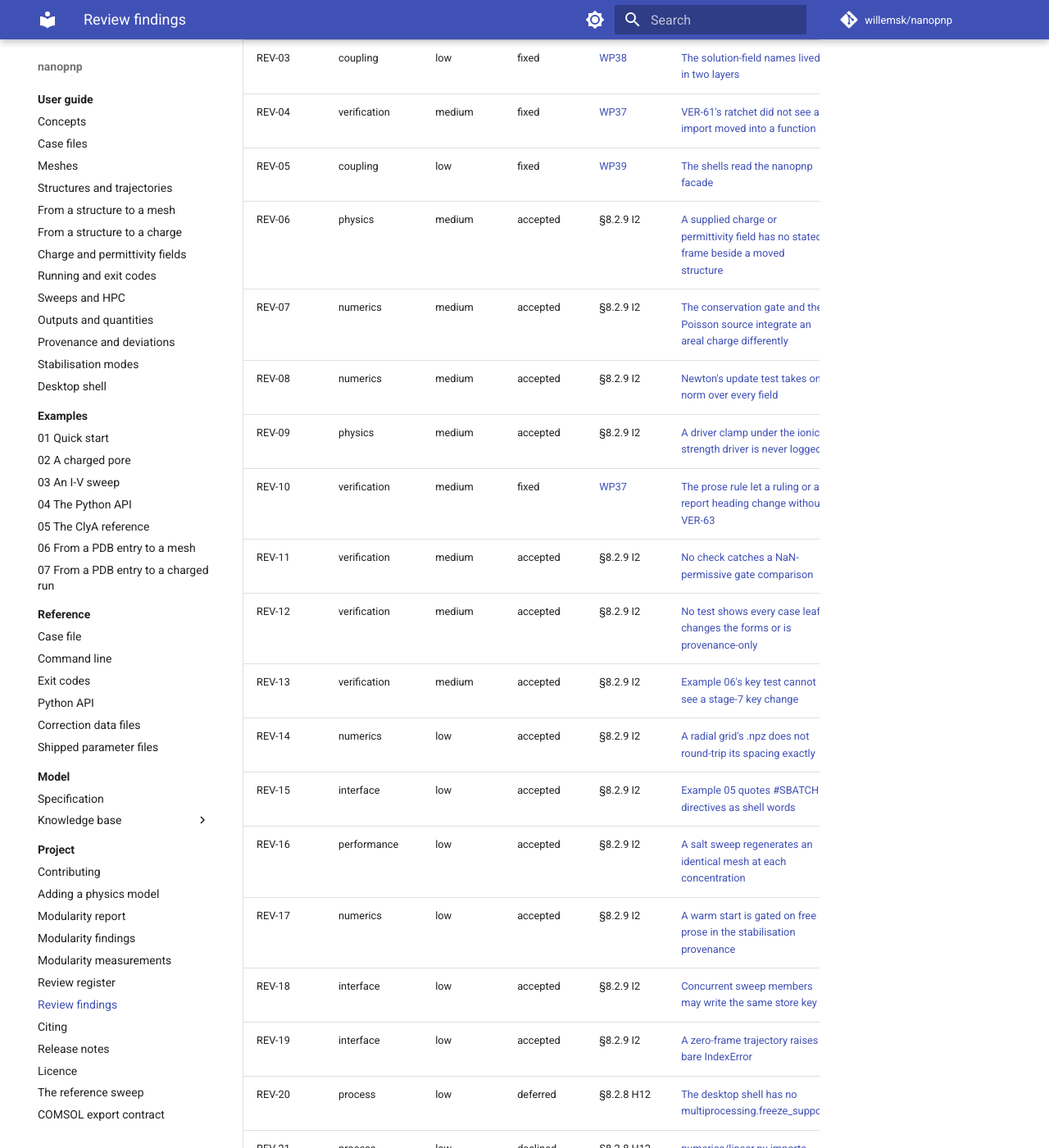
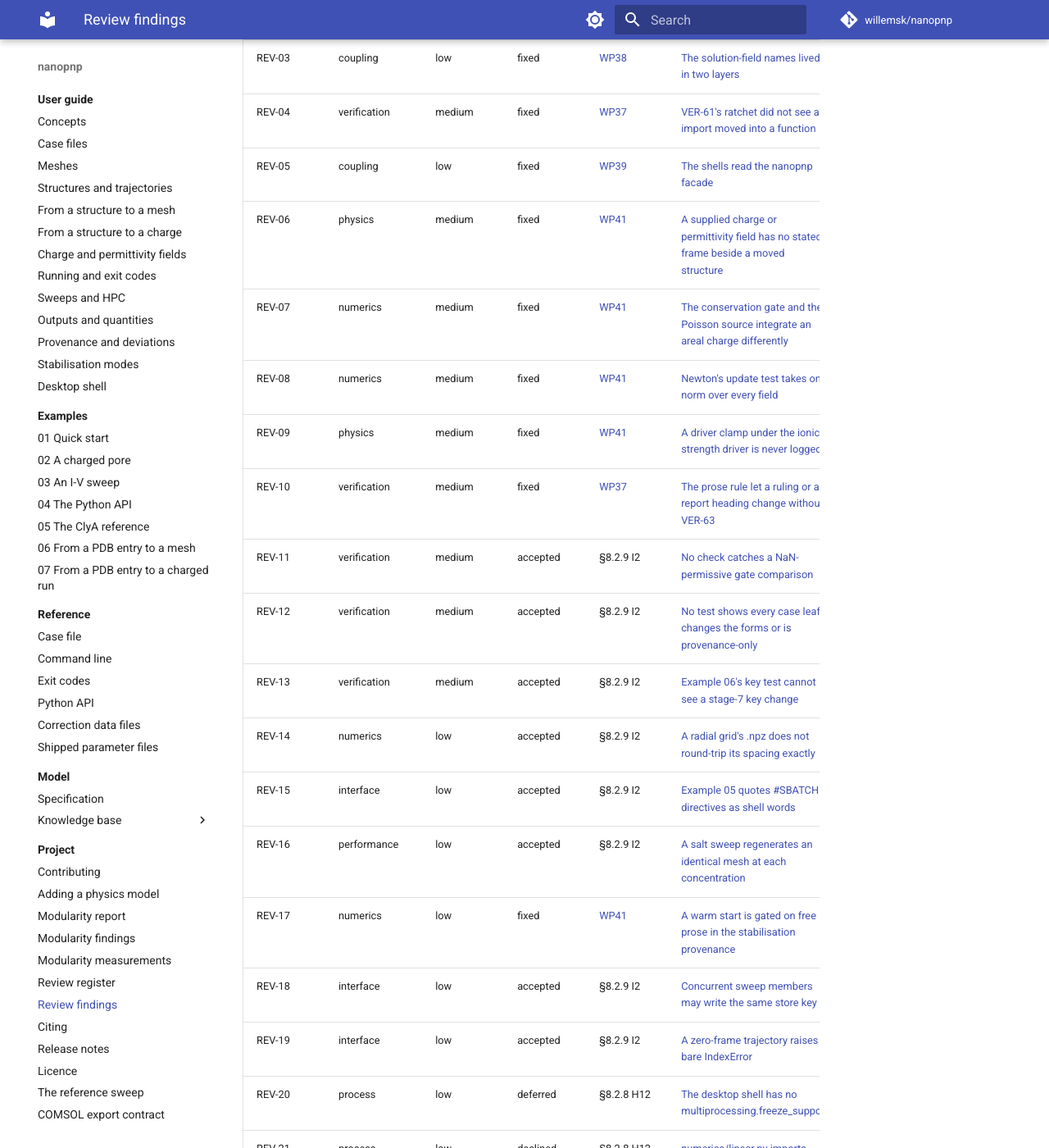
Before and after one commit to willemsk/nanopnp, an MkDocs documentation site: the page built from docs/project/review-findings.md, in a window 1280 px wide and 1400 px high, scrolled down 618 px. Shown: the whole window at 82% size. Built offline with MkDocs 1.6.1 and Material for MkDocs 9.7.7, drawn with Linux system fonts in a browser that asks for light colours; comment, search, counter and statistics services are not loaded; some of the changed text lies outside the part shown.

Commit message:
docs: record WP41 delivery and mark review items fixed
Mark REV-06, REV-07, REV-08, REV-09, REV-17, and REV-26 as fixed in
docs/project/review-findings.md, linking the WP41 plan.
Add v0.5.0-alpha.7 entry to CHANGELOG.md detailing changes, breaks, and
stability re-pins under D3 and D5 bounds.
Update WP41 delivery status in docs/plans/wp41-accuracy-fixes.md,
docs/plans/phase-4-polish-and-user-testing.md, and docs/plans/current.md.

```diff
--- a/docs/project/review-findings.md
+++ b/docs/project/review-findings.md
@@ -25,10 +25,10 @@ is a rolling register, and its header stays `open`.
 | REV-03 | coupling | low | fixed | [WP38](../plans/wp38-io-split.md) | [The solution-field names lived in two layers](review-items.md#rev-03-the-solution-field-names-lived-in-two-layers) |
 | REV-04 | verification | medium | fixed | [WP37](../plans/wp37-cycle-cuts-exit-codes-backend-guard.md) | [VER-61's ratchet did not see an import moved into a function](review-items.md#rev-04-ver-61s-ratchet-did-not-see-an-import-moved-into-a-function) |
 | REV-05 | coupling | low | fixed | [WP39](../plans/wp39-backend-registries.md) | [The shells read the nanopnp facade](review-items.md#rev-05-the-shells-read-the-nanopnp-facade) |
-| REV-06 | physics | medium | accepted | §8.2.9 I2 | [A supplied charge or permittivity field has no stated frame beside a moved structure](review-items.md#rev-06-a-supplied-charge-or-permittivity-field-has-no-stated-frame-beside-a-moved-structure) |
-| REV-07 | numerics | medium | accepted | §8.2.9 I2 | [The conservation gate and the Poisson source integrate an areal charge differently](review-items.md#rev-07-the-conservation-gate-and-the-poisson-source-integrate-an-areal-charge-differently) |
-| REV-08 | numerics | medium | accepted | §8.2.9 I2 | [Newton's update test takes one norm over every field](review-items.md#rev-08-newtons-update-test-takes-one-norm-over-every-field) |
-| REV-09 | physics | medium | accepted | §8.2.9 I2 | [A driver clamp under the ionic-strength driver is never logged](review-items.md#rev-09-a-driver-clamp-under-the-ionic-strength-driver-is-never-logged) |
+| REV-06 | physics | medium | fixed | [WP41](../plans/wp41-accuracy-fixes.md) | [A supplied charge or permittivity field has no stated frame beside a moved structure](review-items.md#rev-06-a-supplied-charge-or-permittivity-field-has-no-stated-frame-beside-a-moved-structure) |
+| REV-07 | numerics | medium | fixed | [WP41](../plans/wp41-accuracy-fixes.md) | [The conservation gate and the Poisson source integrate an areal charge differently](review-items.md#rev-07-the-conservation-gate-and-the-poisson-source-integrate-an-areal-charge-differently) |
+| REV-08 | numerics | medium | fixed | [WP41](../plans/wp41-accuracy-fixes.md) | [Newton's update test takes one norm over every field](review-items.md#rev-08-newtons-update-test-takes-one-norm-over-every-field) |
+| REV-09 | physics | medium | fixed | [WP41](../plans/wp41-accuracy-fixes.md) | [A driver clamp under the ionic-strength driver is never logged](review-items.md#rev-09-a-driver-clamp-under-the-ionic-strength-driver-is-never-logged) |
 | REV-10 | verification | medium | fixed | [WP37](../plans/wp37-cycle-cuts-exit-codes-backend-guard.md) | [The prose rule let a ruling or a report heading change without VER-63](review-items.md#rev-10-the-prose-rule-let-a-ruling-or-a-report-heading-change-without-ver-63) |
 | REV-11 | verification | medium | accepted | §8.2.9 I2 | [No check catches a NaN-permissive gate comparison](review-items.md#rev-11-no-check-catches-a-nan-permissive-gate-comparison) |
 | REV-12 | verification | medium | accepted | §8.2.9 I2 | [No test shows every case leaf changes the forms or is provenance-only](review-items.md#rev-12-no-test-shows-every-case-leaf-changes-the-forms-or-is-provenance-only) |
@@ -36,7 +36,7 @@ is a rolling register, and its header stays `open`.
 | REV-14 | numerics | low | accepted | §8.2.9 I2 | [A radial grid's .npz does not round-trip its spacing exactly](review-items.md#rev-14-a-radial-grids-npz-does-not-round-trip-its-spacing-exactly) |
 | REV-15 | interface | low | accepted | §8.2.9 I2 | [Example 05 quotes #SBATCH directives as shell words](review-items.md#rev-15-example-05-quotes-sbatch-directives-as-shell-words) |
 | REV-16 | performance | low | accepted | §8.2.9 I2 | [A salt sweep regenerates an identical mesh at each concentration](review-items.md#rev-16-a-salt-sweep-regenerates-an-identical-mesh-at-each-concentration) |
-| REV-17 | numerics | low | accepted | §8.2.9 I2 | [A warm start is gated on free prose in the stabilisation provenance](review-items.md#rev-17-a-warm-start-is-gated-on-free-prose-in-the-stabilisation-provenance) |
+| REV-17 | numerics | low | fixed | [WP41](../plans/wp41-accuracy-fixes.md) | [A warm start is gated on free prose in the stabilisation provenance](review-items.md#rev-17-a-warm-start-is-gated-on-free-prose-in-the-stabilisation-provenance) |
 | REV-18 | interface | low | accepted | §8.2.9 I2 | [Concurrent sweep members may write the same store key](review-items.md#rev-18-concurrent-sweep-members-may-write-the-same-store-key) |
 | REV-19 | interface | low | accepted | §8.2.9 I2 | [A zero-frame trajectory raises a bare IndexError](review-items.md#rev-19-a-zero-frame-trajectory-raises-a-bare-indexerror) |
 | REV-20 | process | low | deferred | §8.2.8 H12 | [The desktop shell has no multiprocessing.freeze_support](review-items.md#rev-20-the-desktop-shell-has-no-multiprocessingfreeze_support) |
@@ -45,7 +45,7 @@ is a rolling register, and its header stays `open`.
 | REV-23 | verification | low | accepted | §8.2.9 I2 | [The corrections test bounds both ions by one range](review-items.md#rev-23-the-corrections-test-bounds-both-ions-by-one-range) |
 | REV-24 | process | low | accepted | §8.2.9 I2 | [Sampler construction may still be duplicated](review-items.md#rev-24-sampler-construction-may-still-be-duplicated) |
 | REV-25 | interface | low | accepted | §8.2.9 I2 | [A post stage run without a solve writes scratch to the default store](review-items.md#rev-25-a-post-stage-run-without-a-solve-writes-scratch-to-the-default-store) |
-| REV-26 | interface | low | accepted | §8.2.9 I2 | [stabilisation_parameters returns an empty mapping off the coupled model](review-items.md#rev-26-stabilisation_parameters-returns-an-empty-mapping-off-the-coupled-model) |
+| REV-26 | interface | low | fixed | [WP41](../plans/wp41-accuracy-fixes.md) | [stabilisation_parameters returns an empty mapping off the coupled model](review-items.md#rev-26-stabilisation_parameters-returns-an-empty-mapping-off-the-coupled-model) |
 | REV-27 | interface | low | fixed | [WP38](../plans/wp38-io-split.md) | [The inf-sup check ran at resolve, not at validation](review-items.md#rev-27-the-inf-sup-check-ran-at-resolve-not-at-validation) |
 | REV-28 | performance | low | deferred | §8.2.9 I3 | [The viewer renders every finished run eagerly](review-items.md#rev-28-the-viewer-renders-every-finished-run-eagerly) |
 | REV-29 | verification | low | accepted | §8.2.9 I2 | [The cylindrical-pore fixture is copied into four test modules](review-items.md#rev-29-the-cylindrical-pore-fixture-is-copied-into-four-test-modules) |
```
Also changed, not shown: CHANGELOG.md (+37 -0 lines), docs/plans/current.md (+8 -9 lines), docs/plans/phase-4-polish-and-user-testing.md (+19 -3 lines), docs/plans/wp41-accuracy-fixes.md (+8 -8 lines).
